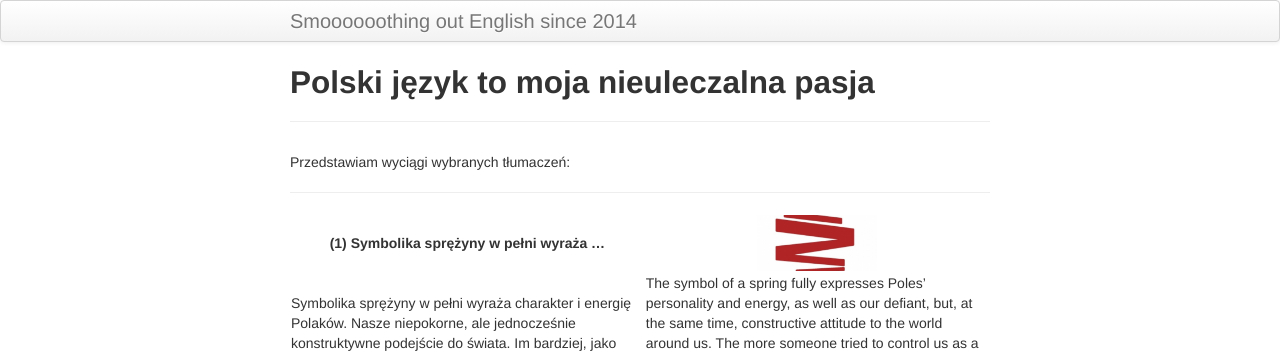
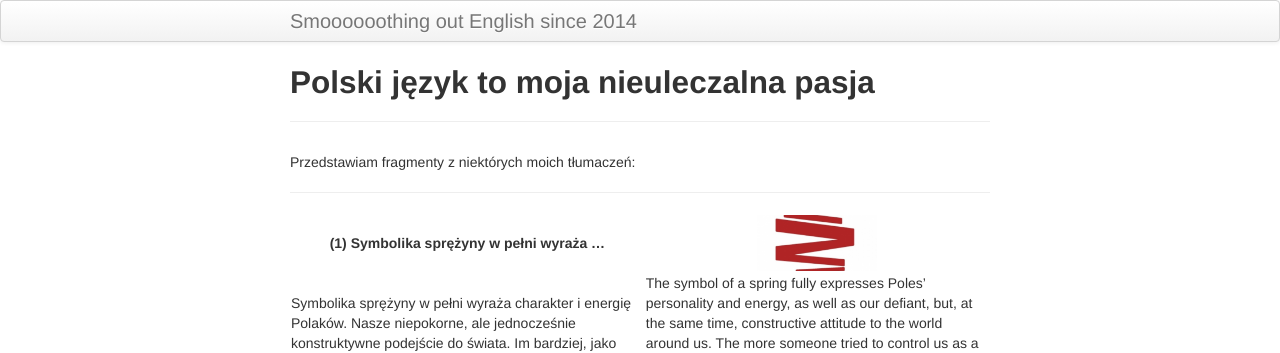
Before and after one commit to StephenEastham/StephenEastham.github.io, a Jekyll site: the page built from pages/probki.md, in a window 1280 px wide and 900 px high. Shown: the top 353 px of the window. Built offline with Jekyll 4.4.1, drawn with Linux system fonts in a browser that asks for light colours.

Commit message:
Update probki.md

```diff
--- a/pages/probki.md
+++ b/pages/probki.md
@@ -3,7 +3,7 @@ layout: page
 title: Polski język to moja nieuleczalna pasja
 description:
 ---
-Przedstawiam wyciągi wybranych tłumaczeń:
+Przedstawiam fragmenty z niektórych moich tłumaczeń:
 
 ---
 
```
